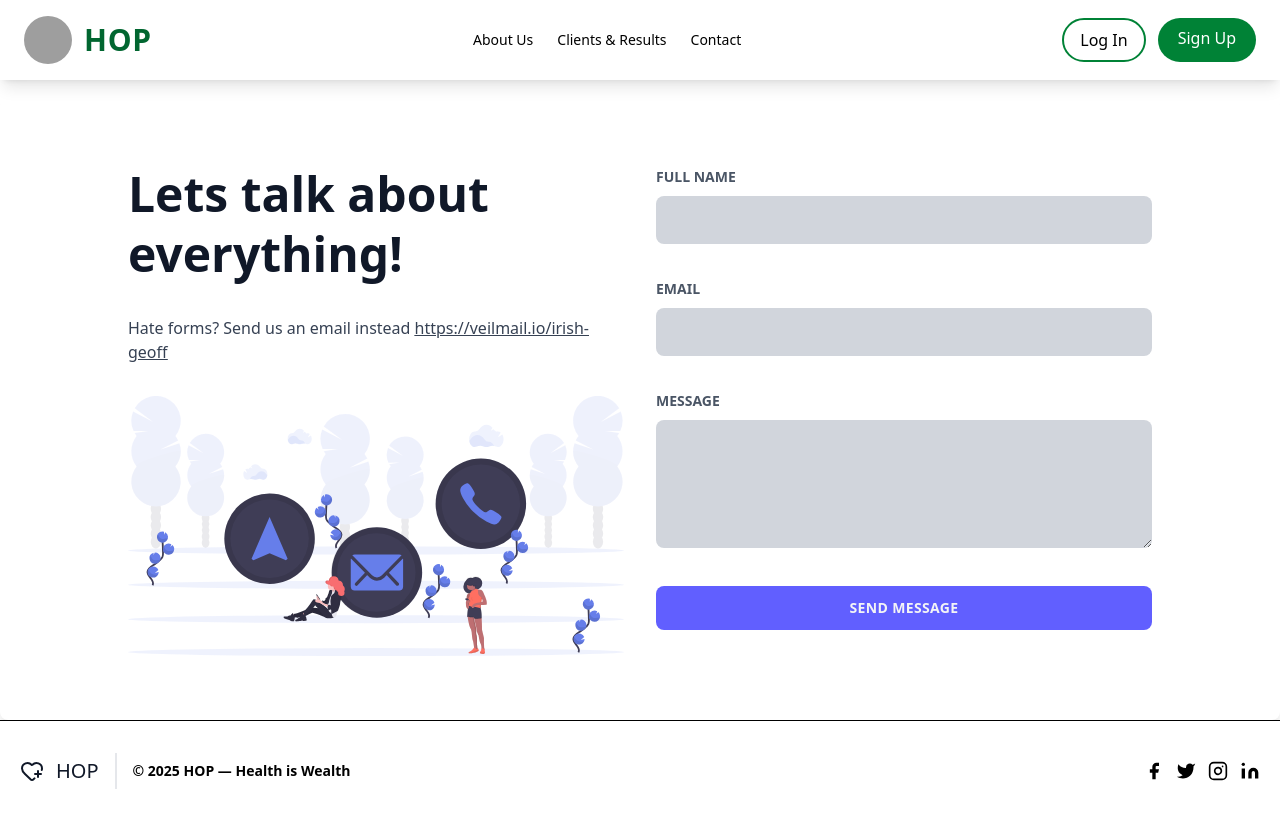
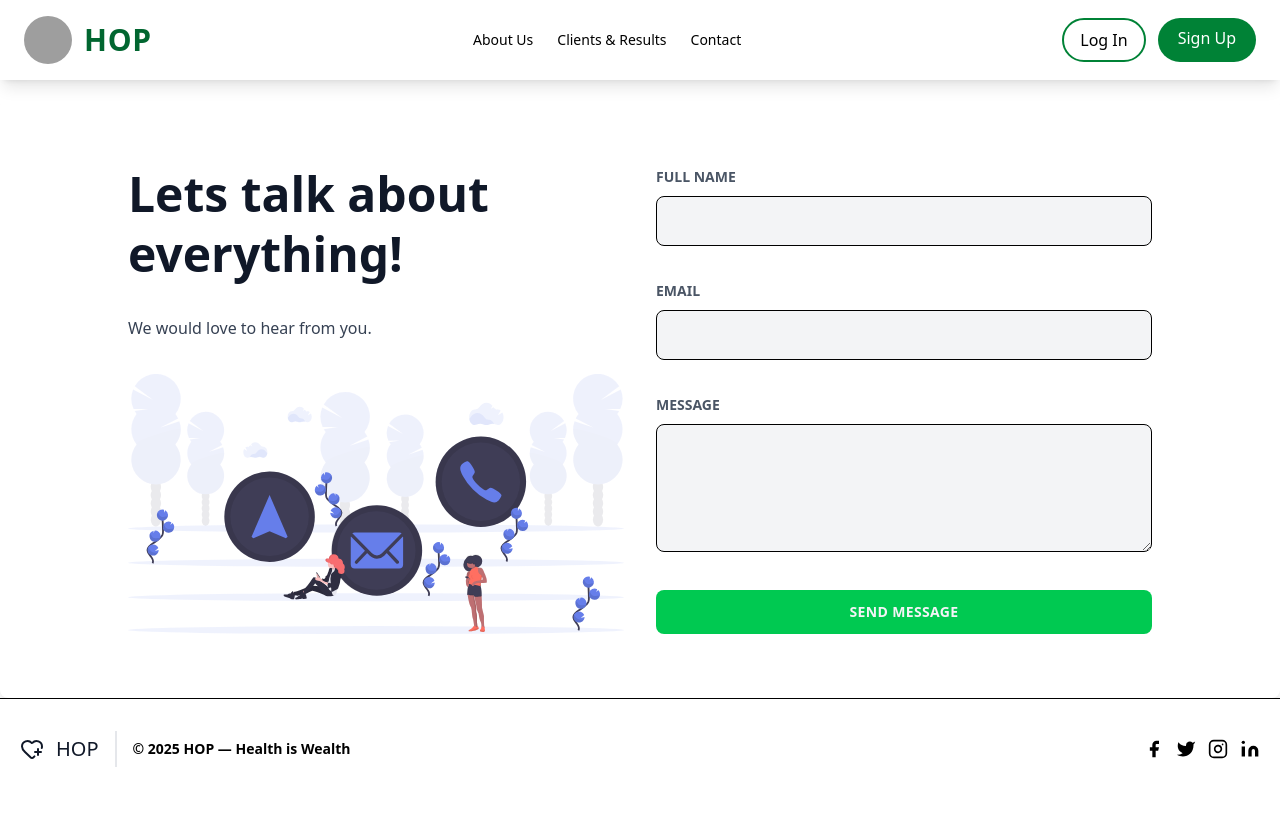
Before and after one commit to Olamilekan18/HOPwellness, a React (Vite) app in the folder frontend/: page /contact in a window 1280 px wide. Built offline with nearby package versions, Linux system fonts and the light colour scheme; grey boxes are pictures that could not be loaded.

Commit message:
updating my contact page

```diff
--- a/frontend/src/componet/contact/contactForm.jsx
+++ b/frontend/src/componet/contact/contactForm.jsx
@@ -10,12 +10,7 @@ export default function ContactForm() {
               Lets talk about everything!
             </h2>
             <div className="text-gray-700 mt-8">
-              Hate forms? Send us an email instead{" "}
-              <span className="underline">
-                <a target="_BLANK" href="https://veilmail.io/irish-irish-geoff">
-                  https://veilmail.io/irish-geoff
-                </a>
-              </span>
+              We would love to hear from you.
             </div>
           </div>
           <div className="mt-8 text-center">
@@ -29,7 +24,7 @@ export default function ContactForm() {
             </span>
             <input
               name="fullname"
-              className="w-full bg-gray-300 text-gray-900 mt-2 p-3 rounded-lg focus:outline-none focus:shadow-outline"
+              className="w-full bg-gray-100 border-1 border-black text-gray-900 mt-2 p-3 rounded-lg focus:outline-none focus:shadow-outline"
               type="text"
               placeholder=""
             />
@@ -40,8 +35,8 @@ export default function ContactForm() {
             </span>
             <input
               name="email"
-              className="w-full bg-gray-300 text-gray-900 mt-2 p-3 rounded-lg focus:outline-none focus:shadow-outline"
-              type="text"
+              className="w-full bg-gray-100 border-1 border-black text-gray-900 mt-2 p-3 rounded-lg focus:outline-none focus:shadow-outline"
+              type="email"
             />
           </div>
           <div className="mt-8">
@@ -50,11 +45,11 @@ export default function ContactForm() {
             </span>
             <textarea
               name="message"
-              className="w-full h-32 bg-gray-300 text-gray-900 mt-2 p-3 rounded-lg focus:outline-none focus:shadow-outline"
+              className="w-full h-32 bg-gray-100 border-1 border-black text-gray-900 mt-2 p-3 rounded-lg focus:outline-none focus:shadow-outline"
             ></textarea>
           </div>
           <div className="mt-8">
-            <button className="uppercase text-sm font-bold tracking-wide bg-indigo-500 text-gray-100 p-3 rounded-lg w-full focus:outline-none focus:shadow-outline">
+            <button className="uppercase text-sm font-bold tracking-wide bg-green-500 hover:bg-green-700 cursor-pointer text-gray-100 p-3 rounded-lg w-full focus:outline-none focus:shadow-outline">
               Send Message
             </button>
           </div>
--- a/frontend/src/pages/contact.jsx
+++ b/frontend/src/pages/contact.jsx
@@ -1,75 +1,11 @@
 import HomeNav from "../componet/header";
 import Footer from "../componet/home/footer";
-import Svg from "../componet/contact/svg";
+import ContactForm from "../componet/contact/contactForm";
 export default function ContactPage() {
   return (
     <>
       <HomeNav />
-
-      <form action="#" method="post">
-        <div className="text-center w-full"></div>
-        <div className="max-w-screen-xl mt-5 px-8 grid gap-8 grid-cols-1 md:grid-cols-2 md:px-12 lg:px-16 xl:px-32 py-16 mx-auto bg-white text-gray-900 rounded-lg shadow-lg">
-          <div className="flex flex-col justify-between">
-            <div>
-              <h2 className="text-4xl lg:text-5xl font-bold leading-tight">
-                Lets talk about everything!
-              </h2>
-              <div className="text-gray-700 mt-8">
-                Hate forms? Send us an email instead{" "}
-                <span className="underline">
-                  <a
-                    target="_BLANK"
-                    href="https://veilmail.io/irish-irish-geoff"
-                  >
-                    https://veilmail.io/irish-geoff
-                  </a>
-                </span>
-              </div>
-            </div>
-            <div className="mt-8 text-center">
-              <Svg />
-            </div>
-          </div>
-          <div className="">
-            <div>
-              <span className="uppercase text-sm text-gray-600 font-bold">
-                Full Name
-              </span>
-              <input
-                name="fullname"
-                className="w-full bg-gray-300 text-gray-900 mt-2 p-3 rounded-lg focus:outline-none focus:shadow-outline"
-                type="text"
-                placeholder=""
-              />
-            </div>
-            <div className="mt-8">
-              <span className="uppercase text-sm text-gray-600 font-bold">
-                Email
-              </span>
-              <input
-                name="email"
-                className="w-full bg-gray-300 text-gray-900 mt-2 p-3 rounded-lg focus:outline-none focus:shadow-outline"
-                type="text"
-              />
-            </div>
-            <div className="mt-8">
-              <span className="uppercase text-sm text-gray-600 font-bold">
-                Message
-              </span>
-              <textarea
-                name="message"
-                className="w-full h-32 bg-gray-300 text-gray-900 mt-2 p-3 rounded-lg focus:outline-none focus:shadow-outline"
-              ></textarea>
-            </div>
-            <div className="mt-8">
-              <button className="uppercase text-sm font-bold tracking-wide bg-indigo-500 text-gray-100 p-3 rounded-lg w-full focus:outline-none focus:shadow-outline">
-                Send Message
-              </button>
-            </div>
-          </div>
-        </div>
-      </form>
-
+      <ContactForm />
       <Footer color="bg-white border-t-1 border-black text-black" />
     </>
   );
```
